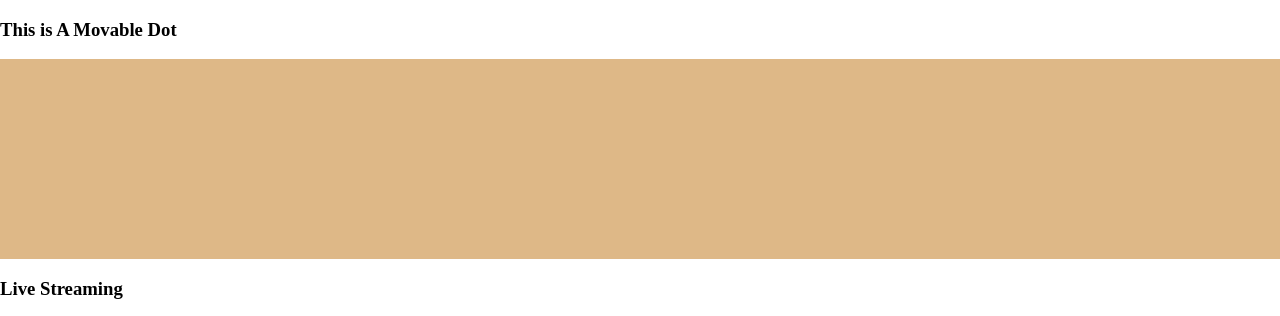
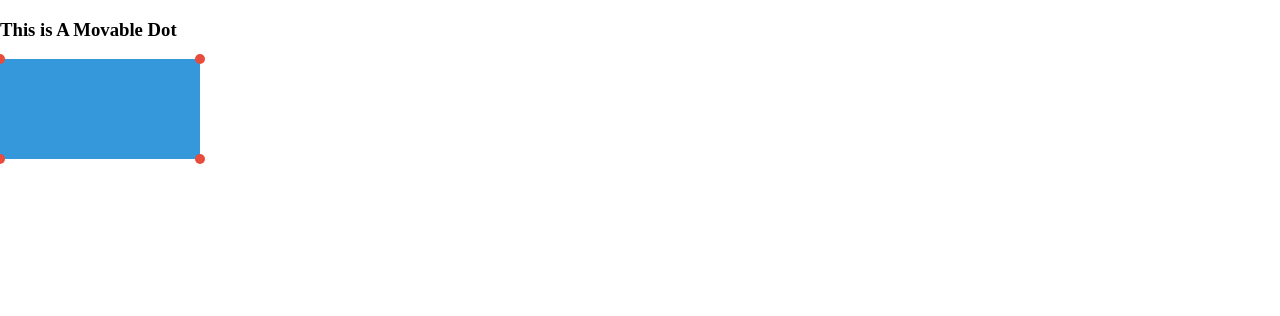
Before and after one commit to radityamuhammadf/Adjustable-Polygon-On-Video-Stream, a Flask app: page / in a window 1280 px wide. Shown: the top 316 px of the page. After the commit the page ends 164 px from the top, so only its background shows below. Run offline with Flask 3, Linux system fonts and the light colour scheme.

Commit message:
add: working rectangle flexible resizing

```diff
--- a/static/script.js
+++ b/static/script.js
@@ -1,24 +1,53 @@
-const movableDot=document.getElementById('movable-dot');
+const rectangle = document.getElementById('rectangle');
+const dots = document.querySelectorAll('.dot');
 
-let isDragging=false;
+let isDragging = false;
+let currentDot = null;
+let startX, startY, startWidth, startHeight;
 
-// change mouse cursor style when "grabbing" the dot
-movableDot.addEventListener("mousedown",(e)=>{
-    isDragging=true;
-    movableDot.style.cursor="grabbing";
-})
+dots.forEach(dot => {
+   dot.addEventListener('mousedown', (e) => {
+       isDragging = true;
+       currentDot = dot;
+       startX = e.clientX;
+       startY = e.clientY;
+       startWidth = parseFloat(getComputedStyle(rectangle).width);
+       startHeight = parseFloat(getComputedStyle(rectangle).height);
+       e.preventDefault();
+   });
+});
 
-document.addEventListener("mousemove",(e)=>{
-    if(!isDragging) return;
+document.addEventListener('mousemove', (e) => {
+   if (!isDragging) return;
 
-    const x=e.clientX;// get mouse x position
-    const y=e.clientY;// get mouse y position
+   const offsetX = e.clientX - startX;
+   const offsetY = e.clientY - startY;
 
-    movableDot.style.left=x-movableDot.offsetWidth/2+"px";// set dot x position
-    movableDot.style.top=y-movableDot.offsetHeight/2+"px";// set dot y position
-})
+   switch (currentDot.id) {
+       case 'top-left':
+           rectangle.style.width = startWidth - offsetX + 'px';
+           rectangle.style.height = startHeight - offsetY + 'px';
+           rectangle.style.left = startX + offsetX + 'px';
+           rectangle.style.top = startY + offsetY + 'px';
+           break;
+       case 'top-right':
+           rectangle.style.width = startWidth + offsetX + 'px';
+           rectangle.style.height = startHeight - offsetY + 'px';
+           rectangle.style.top = startY + offsetY + 'px';
+           break;
+       case 'bottom-left':
+           rectangle.style.width = startWidth - offsetX + 'px';
+           rectangle.style.height = startHeight + offsetY + 'px';
+           rectangle.style.left = startX + offsetX + 'px';
+           break;
+       case 'bottom-right':
+           rectangle.style.width = startWidth + offsetX + 'px';
+           rectangle.style.height = startHeight + offsetY + 'px';
+           break;
+   }
+});
 
-document.addEventListener("mouseup",()=>{
-    isDragging=false;
-    movableDot.style.cursor="grab";
-})
+document.addEventListener('mouseup', () => {
+   isDragging = false;
+   currentDot = null;
+});
--- a/static/style.css
+++ b/static/style.css
@@ -1,22 +1,45 @@
-body{
+body {
     margin: 0;
-    overflow: hidden;
+}
+
+.container {
+    width: 640px;
+    height: 480px;
+    position: relative;
+}
+
+.rectangle {
+    position: absolute;
+    width: 200px;
+    height: 100px;
+    background-color: #3498db;
 }
 
 .dot {
+    position: absolute;
     width: 10px;
     height: 10px;
-    background-color: red;
+    background-color: #e74c3c;
     border-radius: 50%;
-    position: absolute;
-    left: 50%; /* Center horizontally */
-    top: 50%; /* Center vertically */
-    transform: translate(-50%, -50%); /* Center the dot precisely */
+    cursor: pointer;
 }
 
+#top-left {
+    top: -5px;
+    left: -5px;
+}
 
-.blank{
-    width: 100%;
-    height: 200px;
-    background-color: burlywood;
+#top-right {
+    top: -5px;
+    right: -5px;
 }
+
+#bottom-left {
+    bottom: -5px;
+    left: -5px;
+}
+
+#bottom-right {
+    bottom: -5px;
+    right: -5px;
+}
--- a/templates/index.html
+++ b/templates/index.html
@@ -8,18 +8,13 @@
 </head>
 <body>
     <h3>This is A Movable Dot</h3>
-    <div class="blank">
-        <!-- the movable dot -->
-        <div class="dot" id="movable-dot"></div>
-    </div>
-
-    <!-- the video stream -->
+    <!-- the frame -->
     <div class="container">
-        <div class="row">
-            <div class="col-lg-8 offset-lg-2">
-                <h3 class="mt=5">Live Streaming</h3>
-                <img src="{{url_for('video_feed')}}" alt="video stream" width="100%">
-            </div>
+        <div class="rectangle" id="rectangle">
+            <div class="dot" id="top-left"></div>
+            <div class="dot" id="top-right"></div>
+            <div class="dot" id="bottom-left"></div>
+            <div class="dot" id="bottom-right"></div>
         </div>
     </div>
 
```
Also changed, not shown: polygon.py (added, +43 -0 lines).
